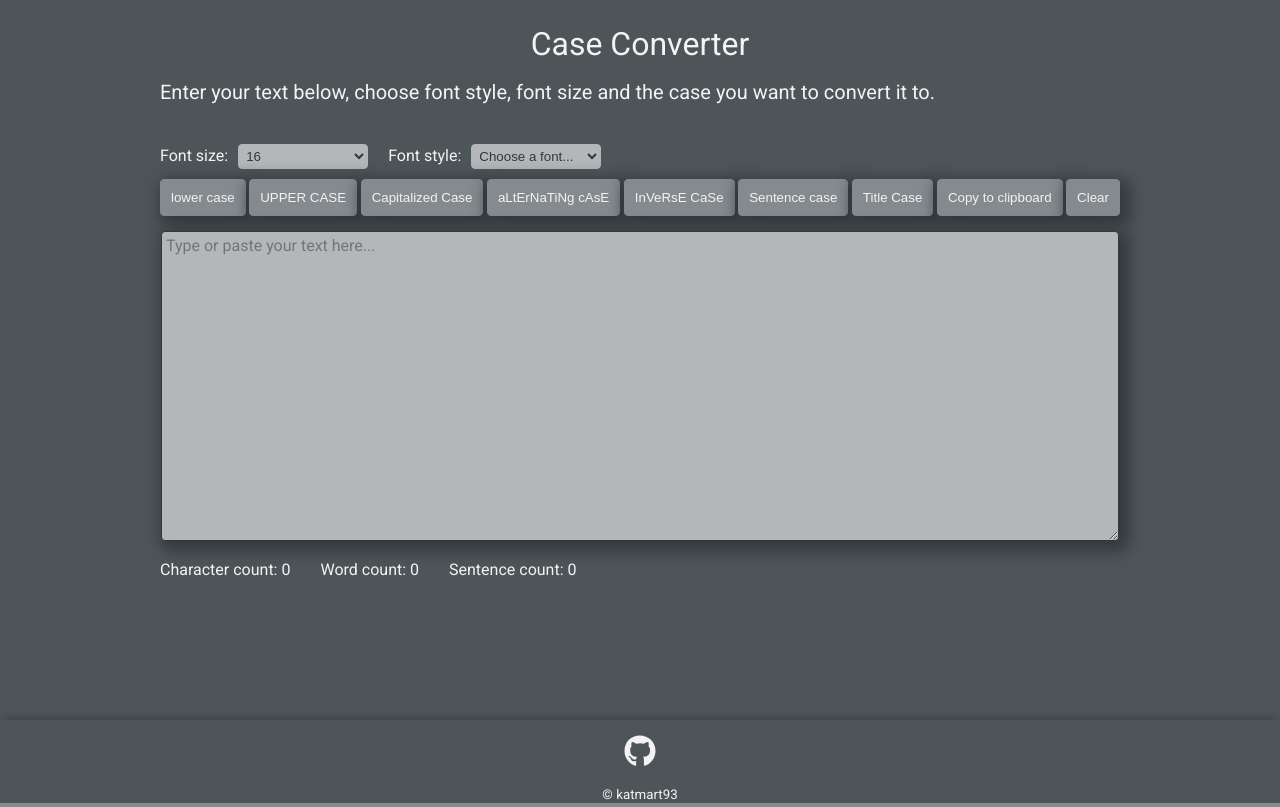
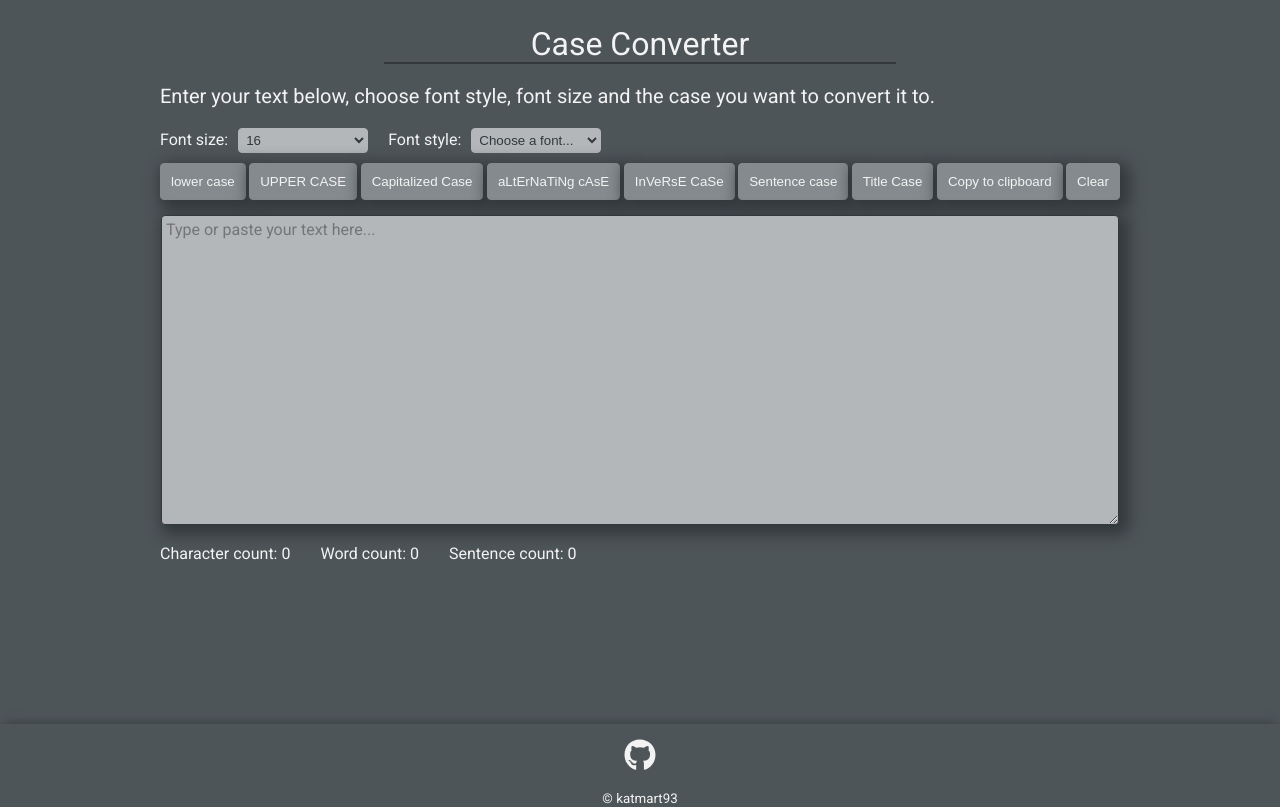
Before and after one commit to katmart93/case-converter-app, a React (Create React App) app: page / in a window 1280 px wide. Built offline with nearby package versions, Linux system fonts and the light colour scheme; a web font is replaced by a local one.

Commit message:
styles updated

```diff
--- a/src/App.css
+++ b/src/App.css
@@ -9,7 +9,17 @@ h1 {
   padding-top: 25px;
 }
 .title {
-  min-height: 10vh;
+  min-height: 8vh;
+  position: relative;
+}
+.title::after {
+  content: "";
+  position: absolute;
+  background-color: #32383b;
+  width: 40%;
+  height: 2px;
+  bottom: 0;
+  left: 30%;
 }
 .wrapper {
   max-width: 960px;
@@ -19,7 +29,7 @@ h1 {
 .text {
   font-size: 20px;
   text-align: left;
-  margin-bottom: 40px;
+  margin: 20px 0;
 }
 .selectors-wrapper {
   display: flex;
@@ -79,7 +89,7 @@ h1 {
   margin-right: 30px;
 }
 .footer {
-  min-height: 10vh;
+  min-height: 8vh;
   box-shadow: 0px -5px 10px -5px #32383b;
 }
 .footer a {
```
